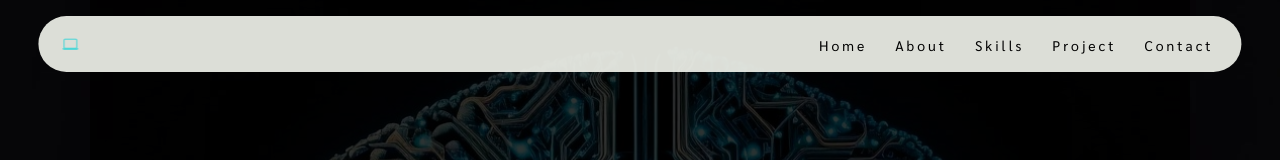
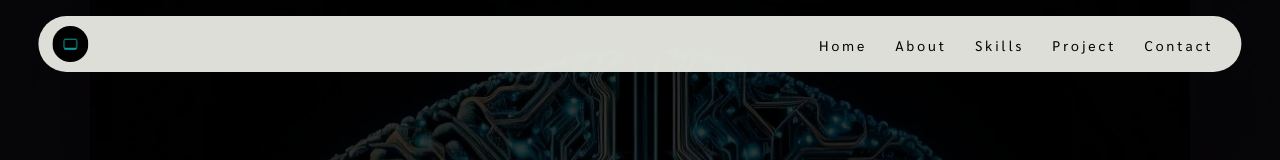
Before and after one commit to jotaMch/Portfolio_Jm, a React (Vite) app: page / in a window 1280 px wide. Shown: the top 160 px of the page. Built offline with nearby package versions, Linux system fonts and the light colour scheme.

Commit message:
add background

```diff
--- a/src/styles/main.css
+++ b/src/styles/main.css
@@ -65,6 +65,8 @@ header {
 
 header img {
   padding: 10px;
+  background-color: #000000;
+  border-radius: 100%;
 }
 
 header li {
```
